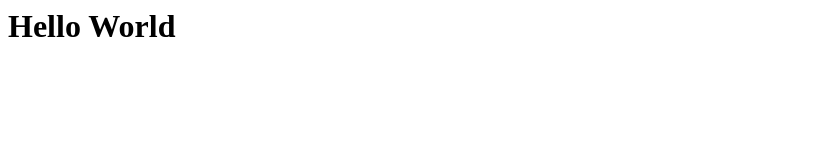
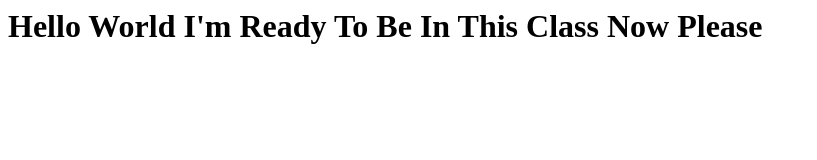
Before and after one commit to cmlj-1629699/cmlj-1629699.github.io, a plain HTML site: page index.html in a window 1280 px wide. Shown: the whole page, without its empty margins (0-817 px from the left). Drawn offline with Linux system fonts and the light colour scheme.

Commit message:
Update index.html

```diff
--- a/index.html
+++ b/index.html
@@ -4,6 +4,6 @@
         <title>Hello World</title>
     </head>
     <body>
-        <h1>Hello World</h1>
+        <h1>Hello World I'm Ready To Be In This Class Now Please</h1>
     <body>
 <html>
```
